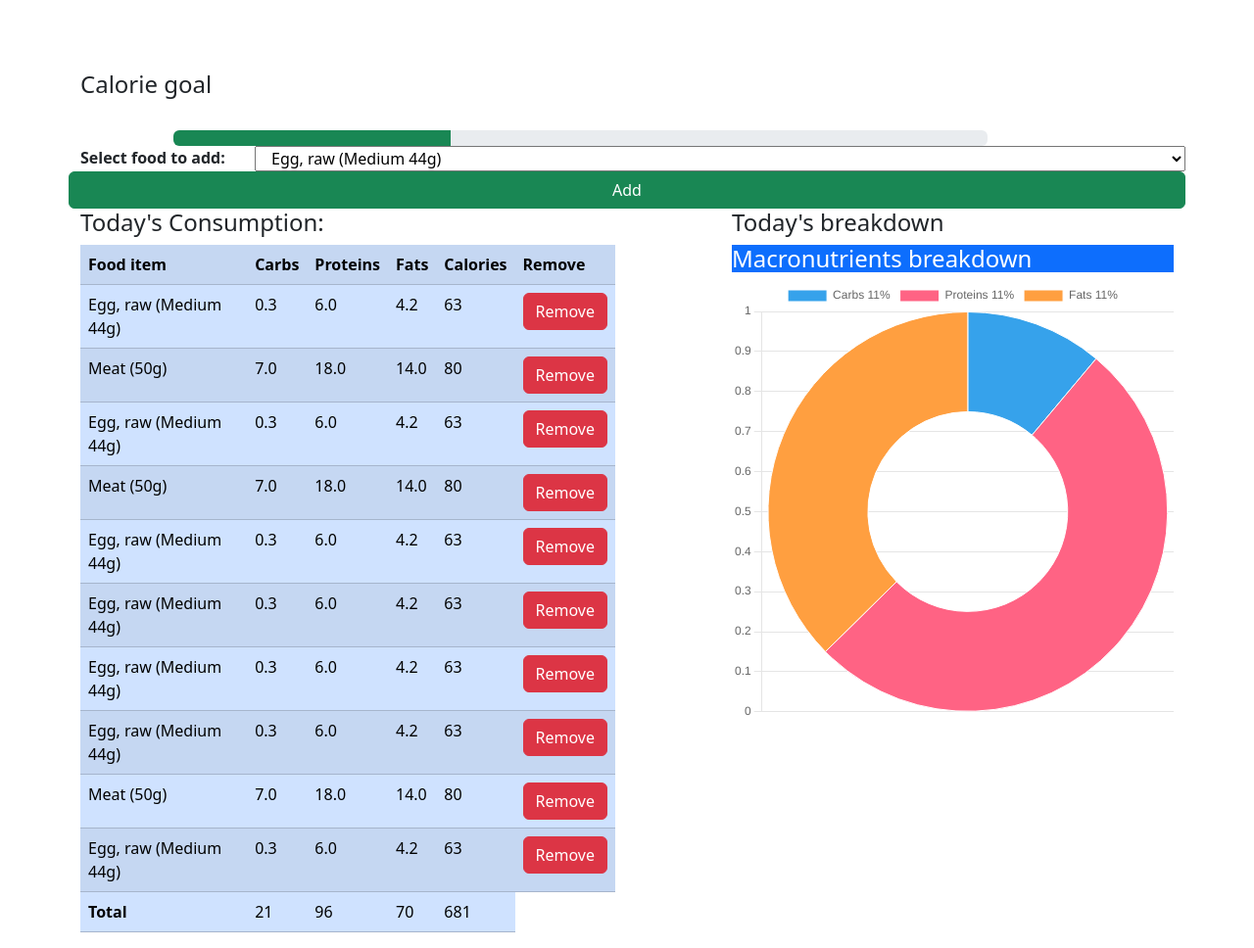
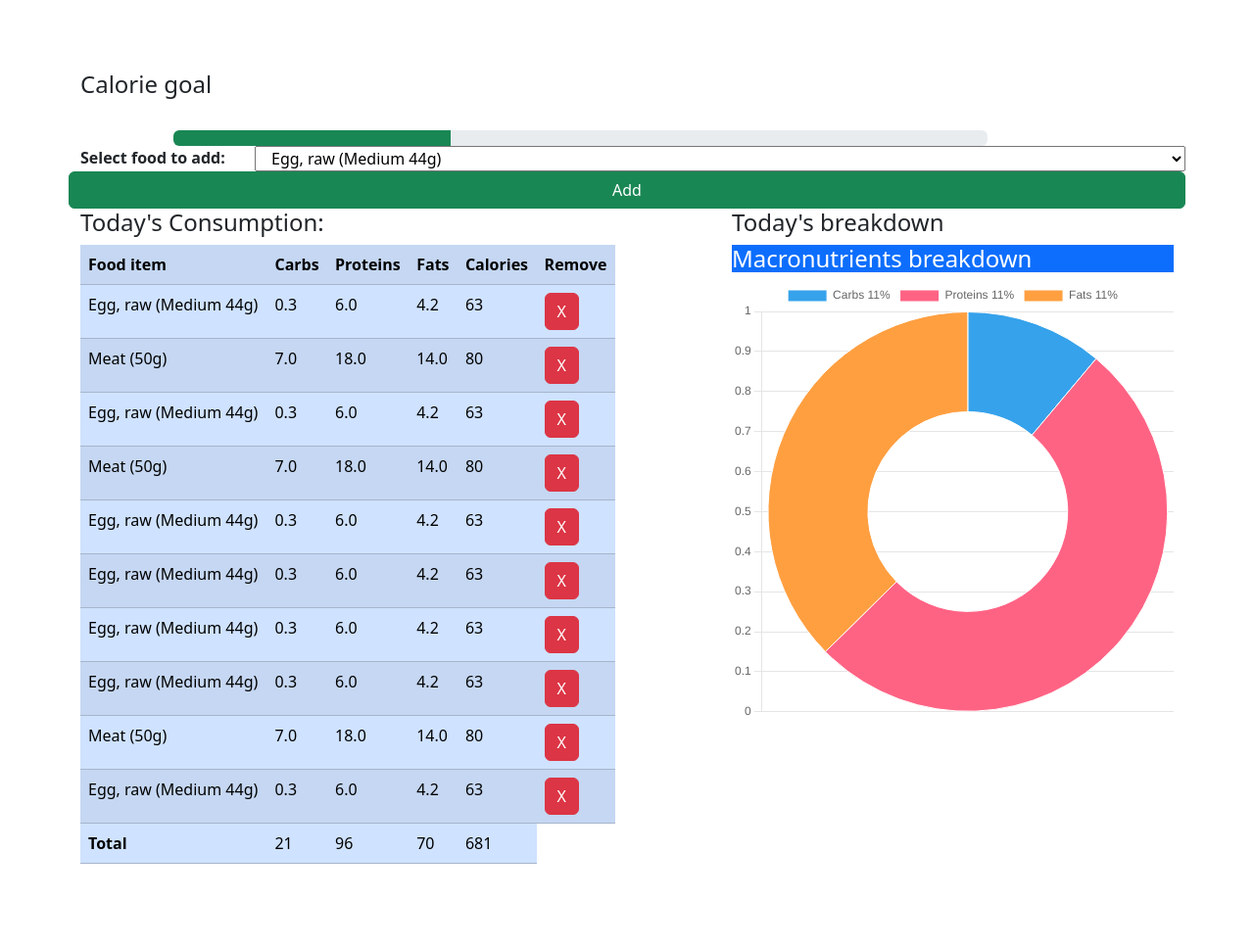
Before and after one commit to nickitque/Project3_nutrient_n_calories_tracker, a Django app: page / in a window 1280 px wide. Shown: the part 56-1024 px from the top of the page at 98% size. After the commit the page ends 938 px from the top, so only its background shows below. Run offline with Django 5.2, Linux system fonts and the light colour scheme; a user stored in the database is signed in; data comes from the database, SQL or seed files in the repository.

Commit message:
Edited btn text

```diff
--- a/mysite/myapp/templates/index.html
+++ b/mysite/myapp/templates/index.html
@@ -72,7 +72,7 @@
                     <td>{{ cons.food_consumed.proteins }}</td>
                     <td> {{ cons.food_consumed.fats }}</td>
                     <td> {{ cons.food_consumed.calories }}</td>
-                    <td><a class="btn btn-danger" href="{% url 'delete' cons.id %}">Remove</a></td>
+                    <td><a class="btn btn-danger" href="{% url 'delete' cons.id %}">X</a></td>
 
                 </tr>
                 {% endfor %}
```
